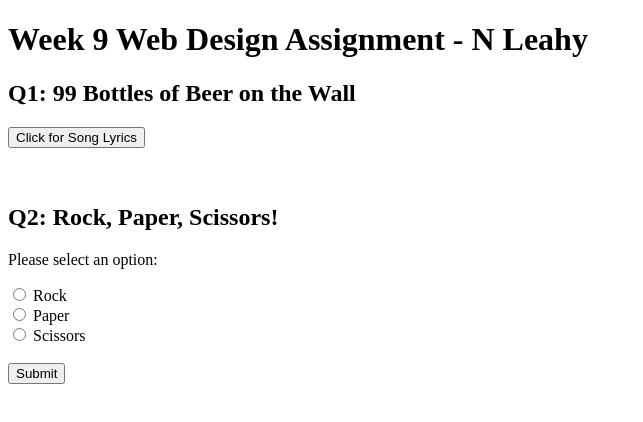
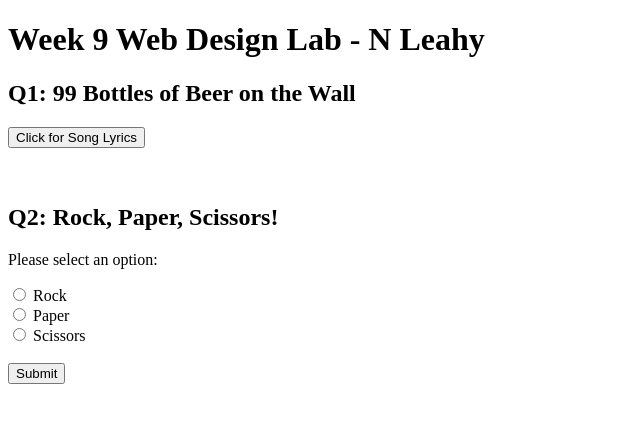
Before and after one commit to mnleahy/Week9WebDesignLab, a plain HTML site: page index.html in a window 1280 px wide. Shown: the whole page, without its empty margins (0-643 px from the left). Drawn offline with Linux system fonts and the light colour scheme.

Commit message:
Update index.html

```diff
--- a/index.html
+++ b/index.html
@@ -6,7 +6,7 @@
     </head>
     <body>
         <script src="script.js"></script>
-        <h1>Week 9 Web Design Assignment - N Leahy</h1>
+        <h1>Week 9 Web Design Lab - N Leahy</h1>
         <!--Question 1 - 99 Bottles of Beer-->
         <h2>Q1: 99 Bottles of Beer on the Wall</h2>
         <button onclick="beerWallLyrics()">Click for Song Lyrics</button>
```
